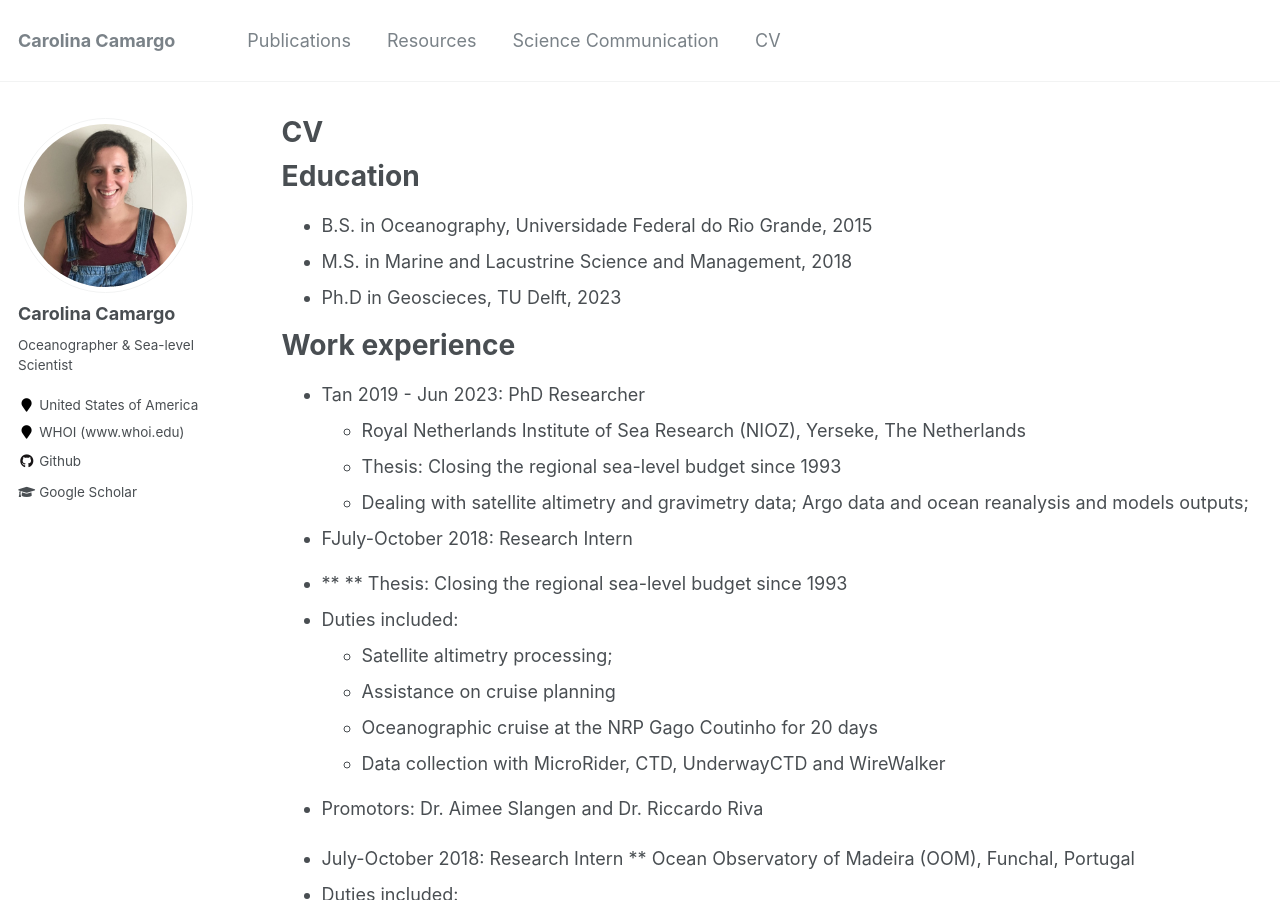
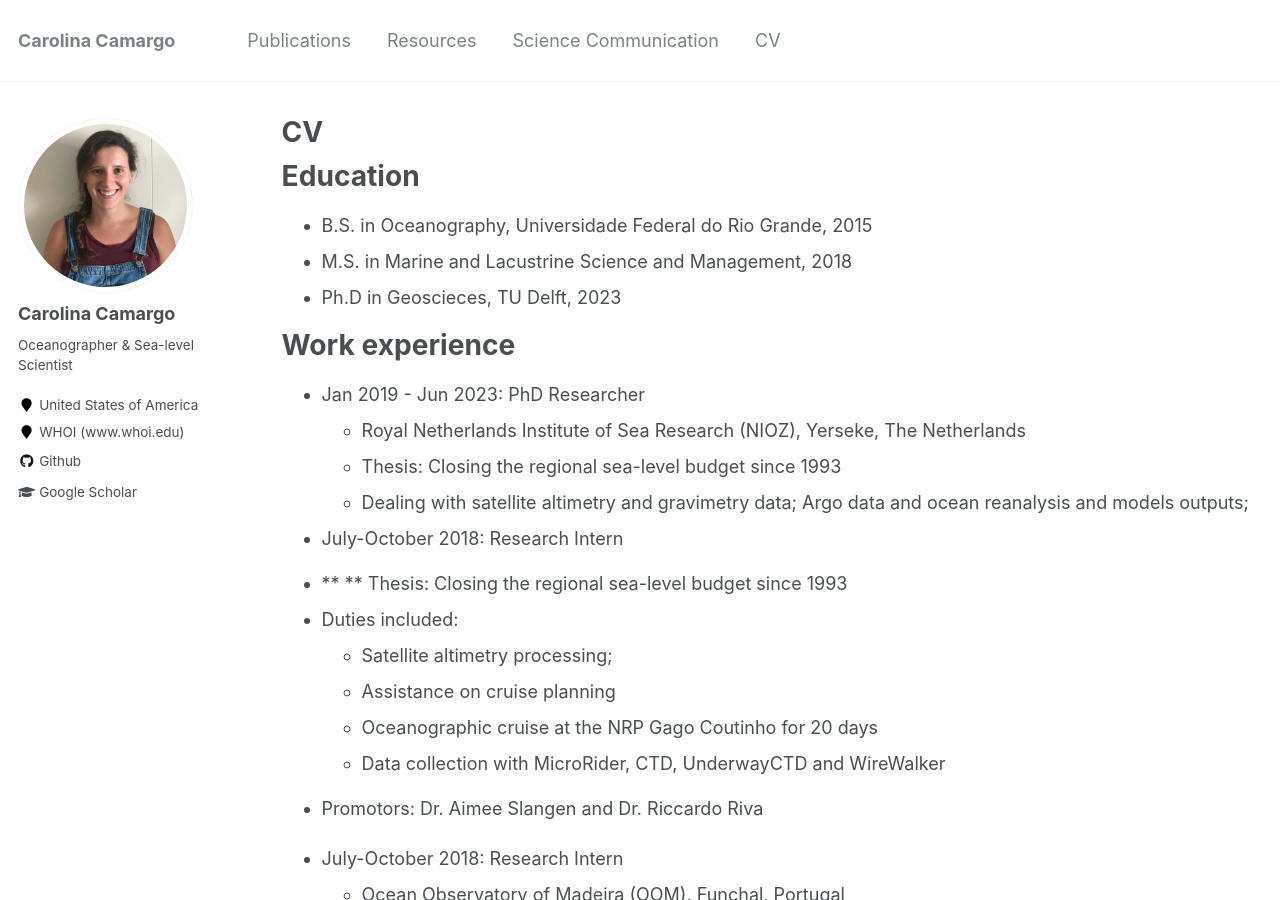
Before and after one commit to carocamargo/carocamargo.github.io, a Jekyll site: the page built from _pages/cv.md, in a window 1280 px wide and 900 px high. Built offline with Jekyll 4.4.1, drawn with Linux system fonts in a browser that asks for light colours.

Commit message:
Update cv.md

```diff
--- a/_pages/cv.md
+++ b/_pages/cv.md
@@ -19,14 +19,14 @@
 ======
 
   <ul>
-  <li>Tan 2019 - Jun 2023: PhD Researcher
+  <li>Jan 2019 - Jun 2023: PhD Researcher
     <ul>
       <li>Royal Netherlands Institute of Sea Research (NIOZ), Yerseke, The Netherlands</li>
       <li>Thesis: Closing the regional sea-level budget since 1993 </li>
       <li>Dealing with satellite altimetry and gravimetry data; Argo data and ocean reanalysis and models outputs;</li>
     </ul>
   </li>
-  <li>FJuly-October 2018: Research Intern</li>
+  <li>July-October 2018: Research Intern</li>
 </ul>
 *
   **
@@ -38,14 +38,16 @@
     * Data collection with MicroRider, CTD, UnderwayCTD and WireWalker
   * Promotors: Dr. Aimee Slangen and Dr. Riccardo Riva
 
-*  July-October 2018: Research Intern
-  ** Ocean Observatory of Madeira (OOM), Funchal, Portugal
-  * Duties included:
-    * Turbulence data and processing analysis;
-    * Assistance on cruise planning
-    * Oceanographic cruise at the NRP Gago Coutinho for 20 days
-    * Data collection with MicroRider, CTD, UnderwayCTD and WireWalker
-  * Supervisor: Dr. Rui Caldeira
+
+
+  *  July-October 2018: Research Intern
+      * Ocean Observatory of Madeira (OOM), Funchal, Portugal
+      * Duties included:
+          * Turbulence data and processing analysis;
+          * Assistance on cruise planning
+          * Oceanographic cruise at the NRP Gago Coutinho for 20 days
+          * Data collection with MicroRider, CTD, UnderwayCTD and WireWalker
+      * Supervisor: Dr. Rui Caldeira
 
   *  July-September 2017: Research Intern
     * Ocean Observatory of Madeira (OOM), Funchal, Portugal
```
